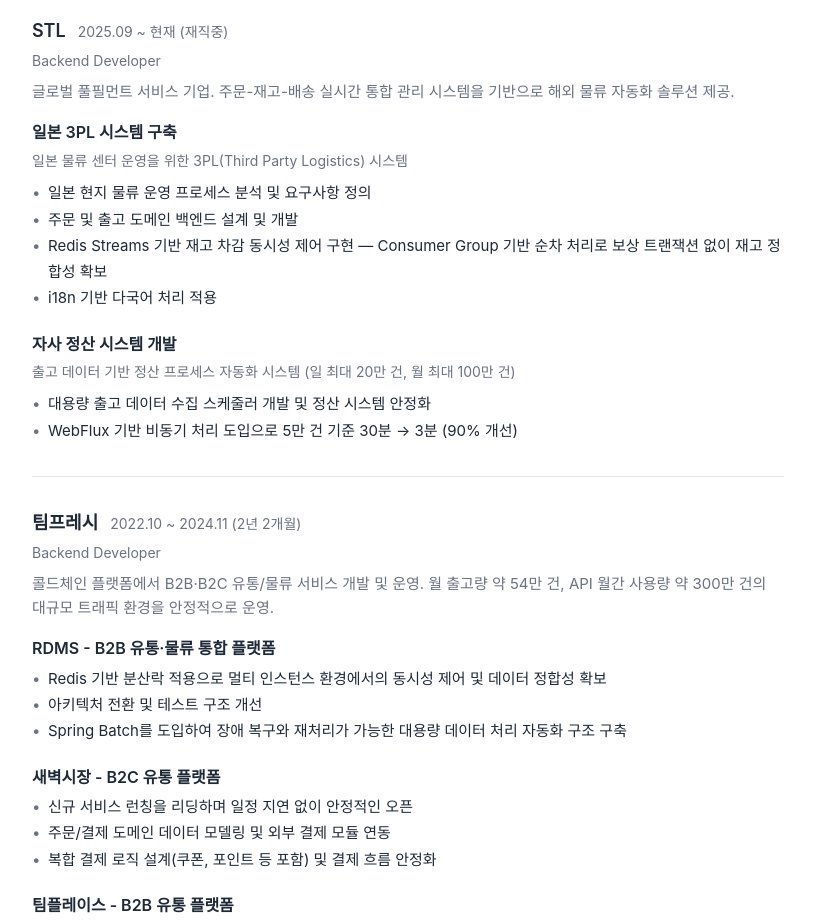
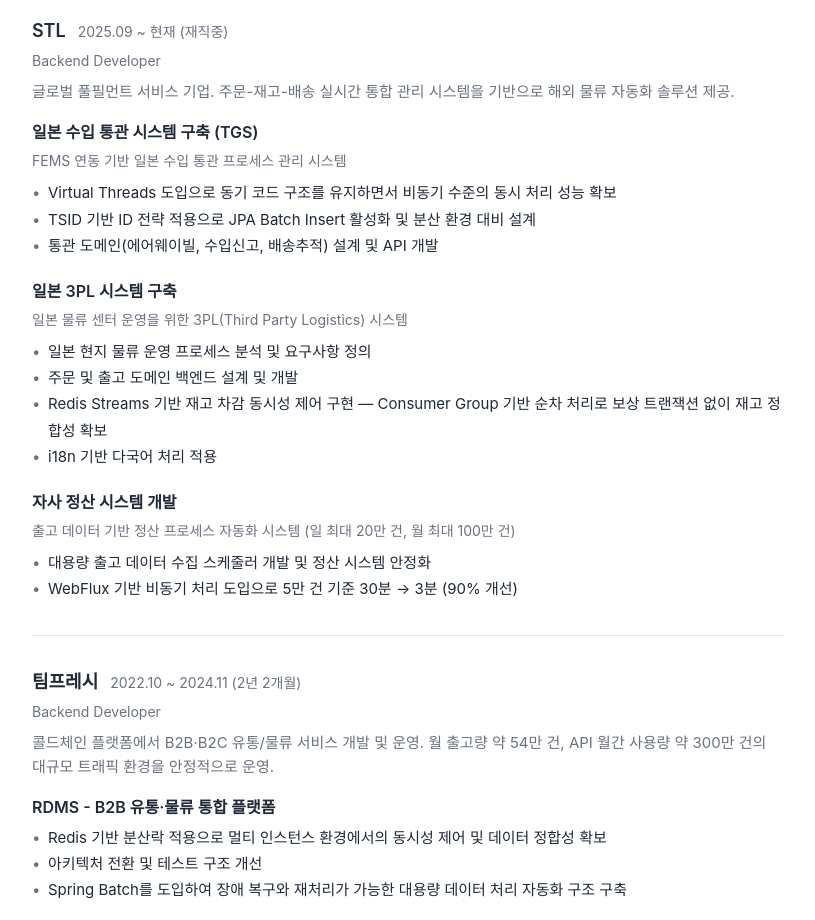
Before and after one commit to fmoni1306/resume, a website: page index.html in a window 1280 px wide. Shown: the part 1396-2316 px from the top of the page, without its empty margins (232-1047 px from the left). Drawn offline with Linux system fonts and the light colour scheme; a web font is replaced by a local one.

Commit message:
Update index.html
TGS 이력 추가

```diff
--- a/index.html
+++ b/index.html
@@ -142,6 +142,15 @@
                 </div>
                 <p class="experience-desc">글로벌 풀필먼트 서비스 기업. 주문-재고-배송 실시간 통합 관리 시스템을 기반으로 해외 물류 자동화 솔루션 제공.</p>
                 <div class="experience-content">
+                    <div class="project">
+                        <h4>일본 수입 통관 시스템 구축 (TGS)</h4>
+                        <p class="project-desc">FEMS 연동 기반 일본 수입 통관 프로세스 관리 시스템</p>
+                        <ul class="achievements">
+                            <li>Virtual Threads 도입으로 동기 코드 구조를 유지하면서 비동기 수준의 동시 처리 성능 확보</li>
+                            <li>TSID 기반 ID 전략 적용으로 JPA Batch Insert 활성화 및 분산 환경 대비 설계</li>
+                            <li>통관 도메인(에어웨이빌, 수입신고, 배송추적) 설계 및 API 개발</li>
+                        </ul>
+                    </div>
                     <div class="project">
                         <h4>일본 3PL 시스템 구축</h4>
                         <p class="project-desc">일본 물류 센터 운영을 위한 3PL(Third Party Logistics) 시스템</p>
```
